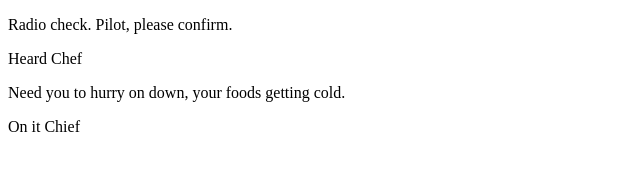
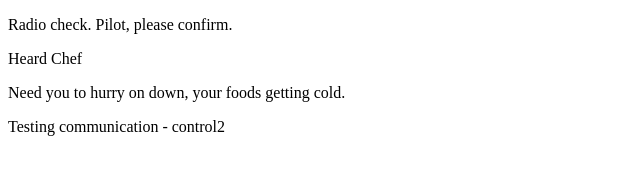
Before and after one commit to Tanktastic6400/communcation-log-, a plain HTML site: page index.html in a window 1280 px wide. Shown: the whole page, without its empty margins (0-640 px from the left). Drawn offline with Linux system fonts and the light colour scheme.

Commit message:
Attempting to resolve conflict.

```diff
--- a/index.html
+++ b/index.html
@@ -3,12 +3,11 @@
 
 <body>
     <p>Radio check. Pilot, please confirm.</p>
-
     <p>Heard Chef</p>
 
     <P>Need you to hurry on down, your foods getting cold.</P>
 
-    <p>On it Chief</p>
+    <p>Testing communication - control2</p>
 </body>
 
 </html>
```
